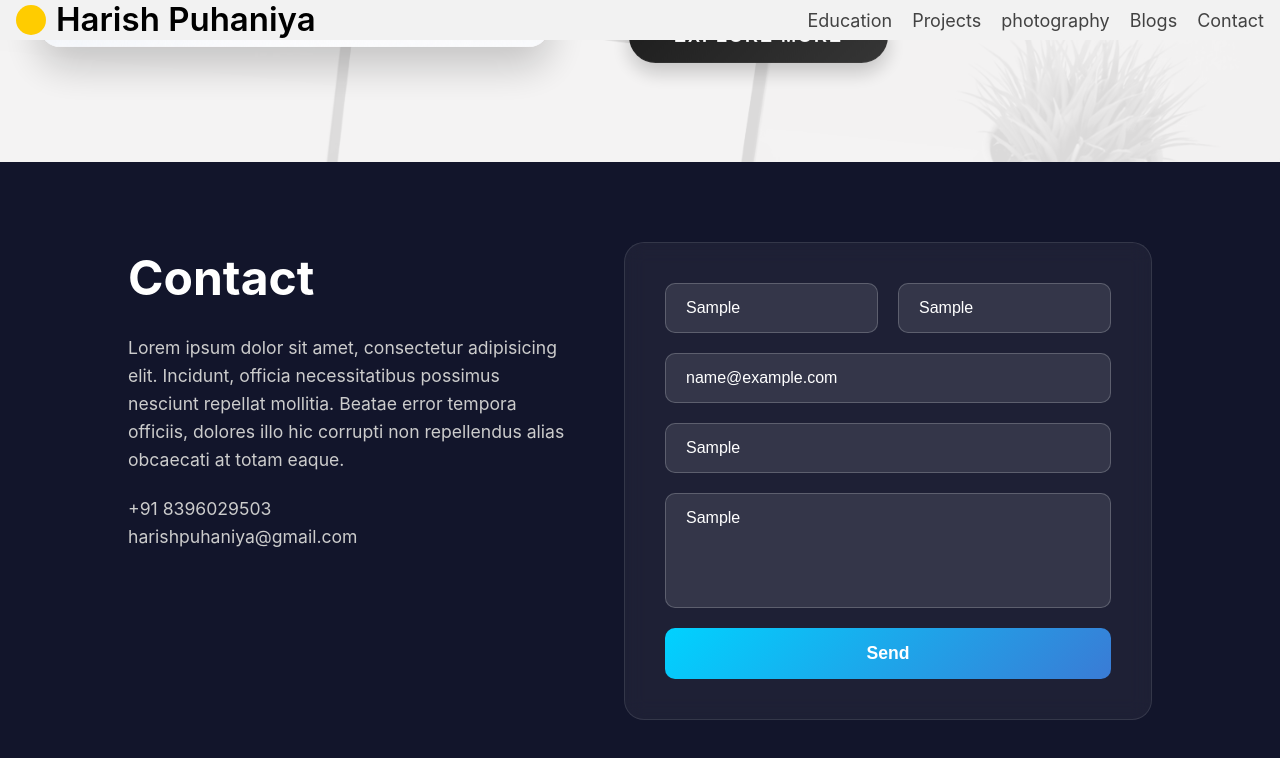
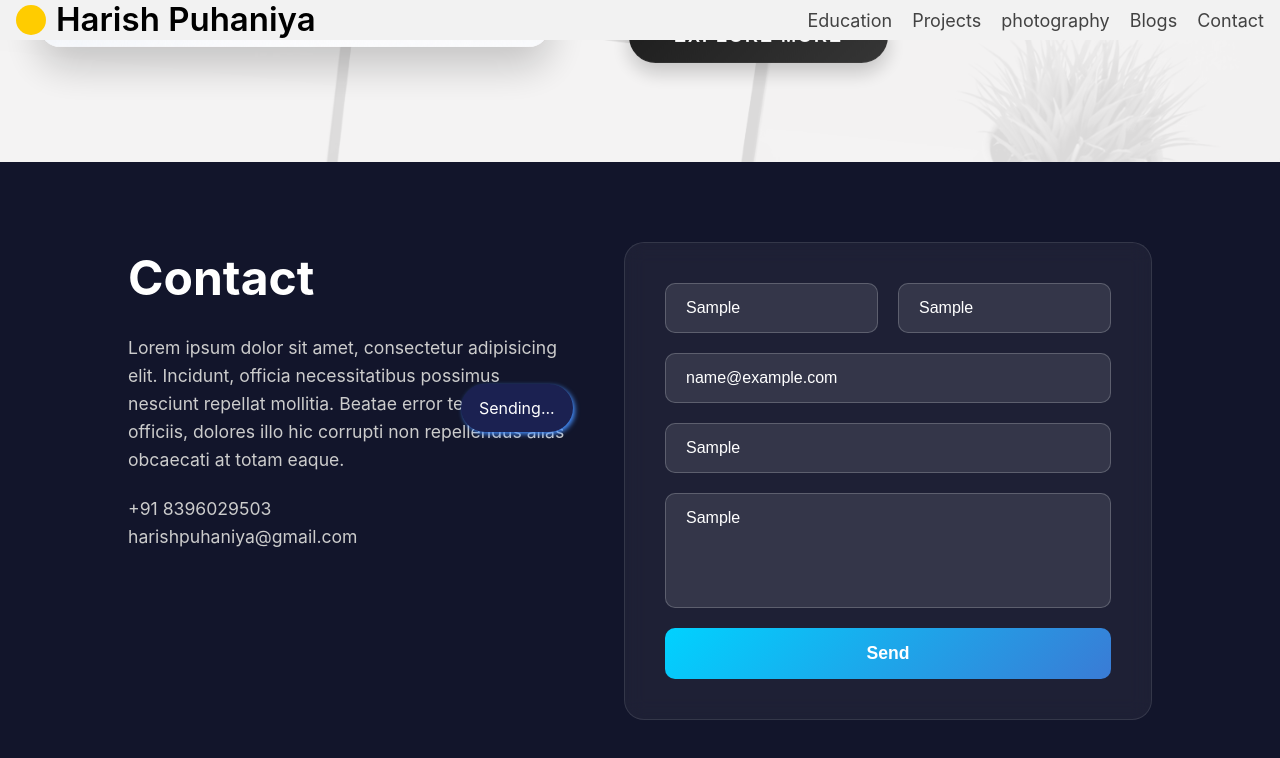
Before and after one commit to HARISH-YADAV483/harishpuhaniya, a React (Vite) app in the folder frontend/: page / in a window 1280 px wide. Both pictures are taken after typing "Sample", "Sample", "name@example.com", "Sample", "Sample" into the empty fields and a click on the button "Send". Shown: the part 3436-4194 px from the top of the page. Built offline with nearby package versions, Linux system fonts and the light colour scheme; no server answers.

Commit message:
your message

```diff
--- a/frontend/index.html
+++ b/frontend/index.html
@@ -11,11 +11,14 @@
   <link rel="stylesheet" href="https://cdnjs.cloudflare.com/ajax/libs/font-awesome/6.7.2/css/all.min.css"
     integrity="sha512-Evv84Mr4kqVGRNSgIGL/F/aIDqQb7xQ2vcrdIwxfjThSH8CSR7PBEakCr51Ck+w+/U6swU2Im1vVX0SVk9ABhg=="
     crossorigin="anonymous" referrerpolicy="no-referrer" />
-</head>
+     <!-- <link href="https://cdn.jsdelivr.net/npm/bootstrap@5.3.8/dist/css/bootstrap.min.css" rel="stylesheet" integrity="sha384-sRIl4kxILFvY47J16cr9ZwB07vP4J8+LH7qKQnuqkuIAvNWLzeN8tE5YBujZqJLB" crossorigin="anonymous">
+</head> -->
 
 <body>
   <div id="root"></div>
   <script type="module" src="/src/main.jsx"></script>
+  <!-- <script src="https://cdn.jsdelivr.net/npm/@popperjs/core@2.11.8/dist/umd/popper.min.js" integrity="sha384-I7E8VVD/ismYTF4hNIPjVp/Zjvgyol6VFvRkX/vR+Vc4jQkC+hVqc2pM8ODewa9r" crossorigin="anonymous"></script>
+<script src="https://cdn.jsdelivr.net/npm/bootstrap@5.3.8/dist/js/bootstrap.min.js" integrity="sha384-G/EV+4j2dNv+tEPo3++6LCgdCROaejBqfUeNjuKAiuXbjrxilcCdDz6ZAVfHWe1Y" crossorigin="anonymous"></script> -->
 </body>
 
 </html>
--- a/frontend/package.json
+++ b/frontend/package.json
@@ -10,6 +10,7 @@
     "preview": "vite preview"
   },
   "dependencies": {
+    "axios": "^1.15.0",
     "react": "^19.2.0",
     "react-dom": "^19.2.0",
     "react-router-dom": "^7.13.0"
--- a/frontend/src/components/Home.css
+++ b/frontend/src/components/Home.css
@@ -4,7 +4,22 @@
     min-height: 100vh;
     overflow-x: hidden;
 }
-
+.joko{
+    position: fixed;
+    top: 48vh;
+    /* left: 35vw; */
+    margin-right:  0px auto;
+    margin-left:  0px auto;
+    left: 36vw;
+    width: 7rem; height: 3rem;
+    color: white;
+    background-color: rgb(27, 33, 81) ;
+    box-shadow: 2px 2px 5px rgb(69, 143, 253);
+    text-align: center;
+    border-radius: 25px;
+    align-items: center;
+    align-content: center;
+}
 
 /* Home Section Layout & Typography */
 @media only screen and (min-width:1024px) {
--- a/frontend/src/components/Home.jsx
+++ b/frontend/src/components/Home.jsx
@@ -6,6 +6,7 @@ import roject from "../assets/imagecopy.png";
 import oject from "../assets/imagcopy.png";
 import ject from "../assets/imagopy.png";
 import { Link } from "react-router-dom";
+import axios from "axios";
 import { useEffect, useRef, useState } from "react";
 import "./Home.css";
 import "./graphy.css";
@@ -62,6 +63,8 @@ function Home() {
     const messageref = useRef(null);
 
     const [name, setname] = useState("");
+    const [load, setload] = useState(false);
+    const [submission, setsubmission] = useState("");
     const [lastname, setlastname] = useState("");
     const [number, setnumber] = useState("");
     const [email, setemail] = useState("");
@@ -69,6 +72,7 @@ function Home() {
     const [isImageLoaded, setIsImageLoaded] = useState(false);
 
     const handleSend = async () => {
+        setload(true);
         const formData = {
             name: nameref.current.value,
             lastname: lastnameref.current.value,
@@ -78,26 +82,20 @@ function Home() {
         };
 
         if (!formData.name || !formData.lastname || !formData.email) {
+            setload(false);
             alert("Please fill in all required fields (Name, Lastname, and Email).");
             return;
         }
 
         try {
             const API_BASE_URL = import.meta.env.VITE_API_BASE_URL || "http://localhost:5002";
-            const response = await fetch(`${API_BASE_URL}/api/contact`, {
+            const { data } = await axios.post(`${API_BASE_URL}/api/contact`, formData);
 
-                method: "POST",
-                headers: {
-                    "Content-Type": "application/json",
-                },
-                body: JSON.stringify(formData),
-            });
+         setsubmission( data.message || "Thanks for Submission!");
+         setload(false);
+        //  alert(data.message || "Thanks for Submission!");
 
-            const data = await response.json();
-
-            if (response.ok) {
-                alert(data.message || "Thanks for Submission!");
-                // Optionally clear the form
+            // Clear the form
             nameref.current.value = "";
             lastnameref.current.value = "";
             numberref.current.value = "";
@@ -108,14 +106,19 @@ function Home() {
             setnumber("");
             setemail("");
             setmessage("");
-            } else {
-                alert(data.message || "Something went wrong.");
-            }
         } catch (error) {
+            // setload(false);
             console.error("Error sending contact:", error);
-            alert("Failed to send contact information. Please check if the backend is running.");
+            const msg = error.response?.data?.message || "Failed to send contact information. Please check if the backend is running.";
+            alert(msg);
         }
     };
+    // if(load){
+    //     document.getElementById("load").style.display = "block";
+    // }
+    // else{
+    //     document.getElementById("load").style.display = "none";
+    // }
 
     return (
         <div className="homee">
@@ -222,6 +225,7 @@ function Home() {
                         </p>
                     </div>
                 </div>
+
                 <div className="inputs">
                     <div className="name">
                         <input type="text" placeholder="Name" ref={nameref} required />
@@ -240,6 +244,11 @@ function Home() {
                     <div className="submit"><button onClick={handleSend}>Send</button></div>
                 </div>
             </div>
+          {load && (
+  <div className=" joko" >
+  <span className="visually-hidden">Sending...</span>
+</div>
+)}
             <h3>{name}</h3>
             <h3>{lastname}</h3>
             <h3>{number}</h3>
```
Also changed, not shown: 1 other file (tests, documents, lock files or other folders). Lines whose indentation alone changed are shown as unchanged.
